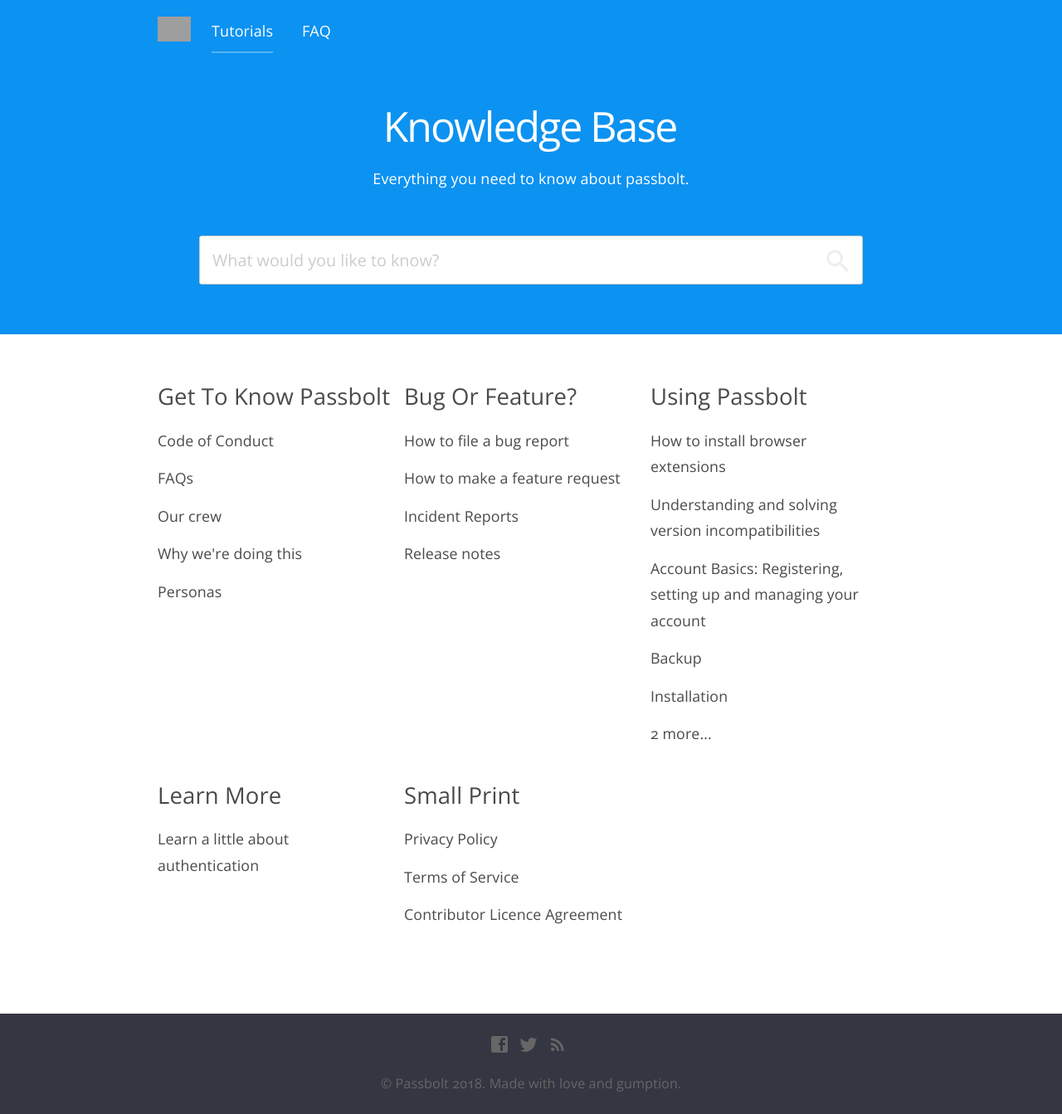
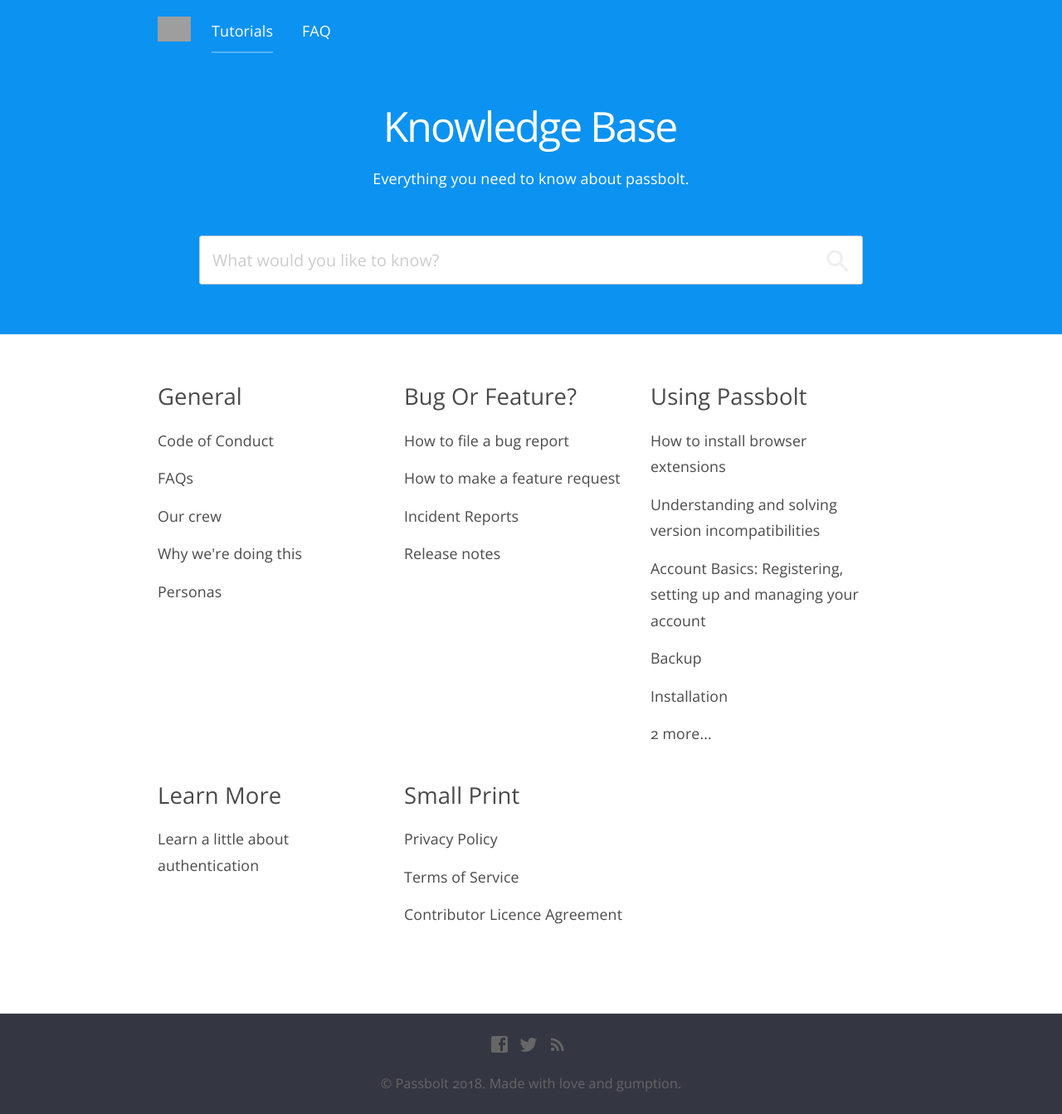
Before and after one commit to LauraHilliger/passbolt-help, a Jekyll site: the page built from index.html, in a window 1280 px wide. Shown: the whole page at 83% size. Built offline with Jekyll 4.4.1, drawn with Linux system fonts in a browser that asks for light colours; nearby versions of some CDN libraries.

Commit message:
changed name of get to know collection and starting to add personas section

```diff
--- a/_config.yml
+++ b/_config.yml
@@ -3,7 +3,7 @@
 timezone: UTC
 collections:
   01-getting-started:
-    title: Get to know passbolt
+    title: General
     description: Learn about who we are, our mission in life, our users and the FAQs we get.
     output: true
     layout: post
--- a/_layouts/default.html
+++ b/_layouts/default.html
@@ -12,6 +12,7 @@
 		<link rel="icon" type="image/png" href="{{ site.baseurl }}/images/favicon.png">
 		<link rel="stylesheet" href="//fonts.googleapis.com/css?family=Merriweather:400italic,400,300italic,300,700,700italic|Open+Sans:400italic,600italic,700italic,700,600,400|Inconsolata:400,700">
 		<script type="text/javascript" src="https://cdnjs.cloudflare.com/ajax/libs/jquery/3.1.1/jquery.min.js"></script>
+		<script defer src="https://use.fontawesome.com/releases/v5.0.2/js/all.js"></script>
 
 		{% seo %}
 		{% feed_meta %}
--- a/index.html
+++ b/index.html
@@ -1,6 +1,15 @@
 ---
 ---
+<section class="personas">
+	<section class="user">
+	</section>
 
+	<section class="admin">
+	</section>
+
+	<section class="engineer">
+	</section>
+</section>
 <section class="categories">
 	{% assign test = site.collections | where_exp:'item', 'item.label != "posts"' %}
 	{% for collection in test %}
```
